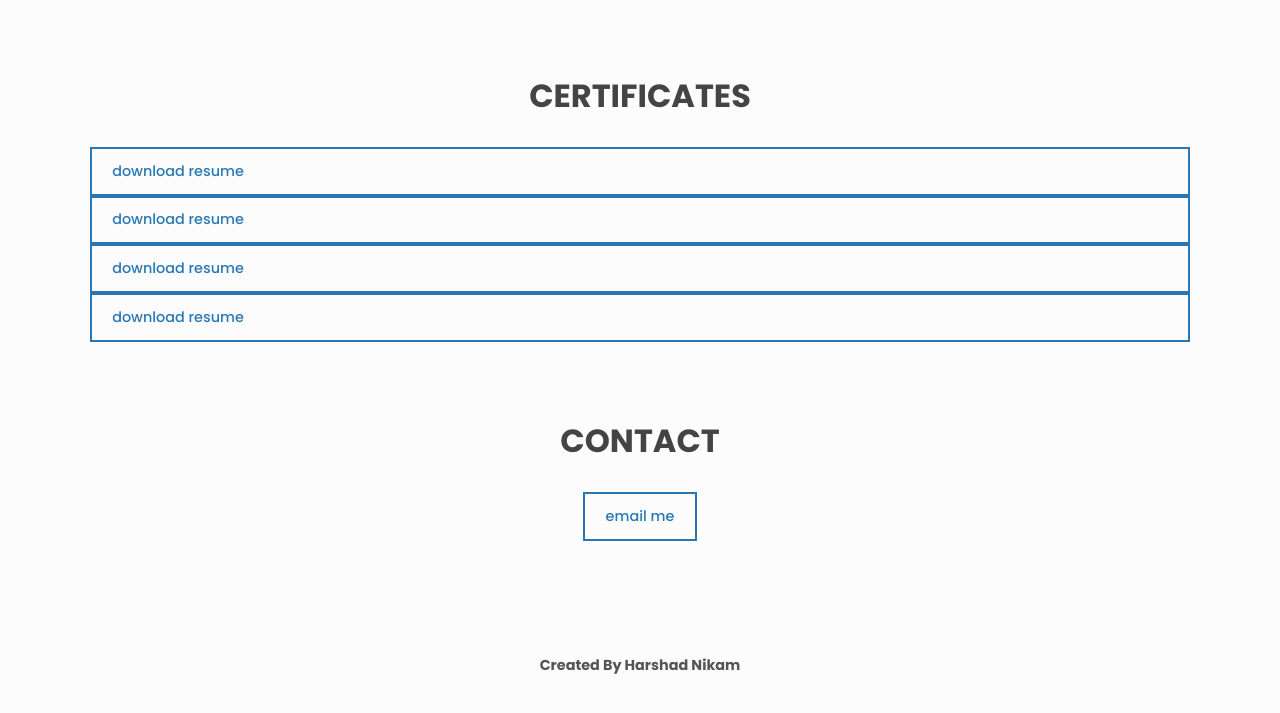
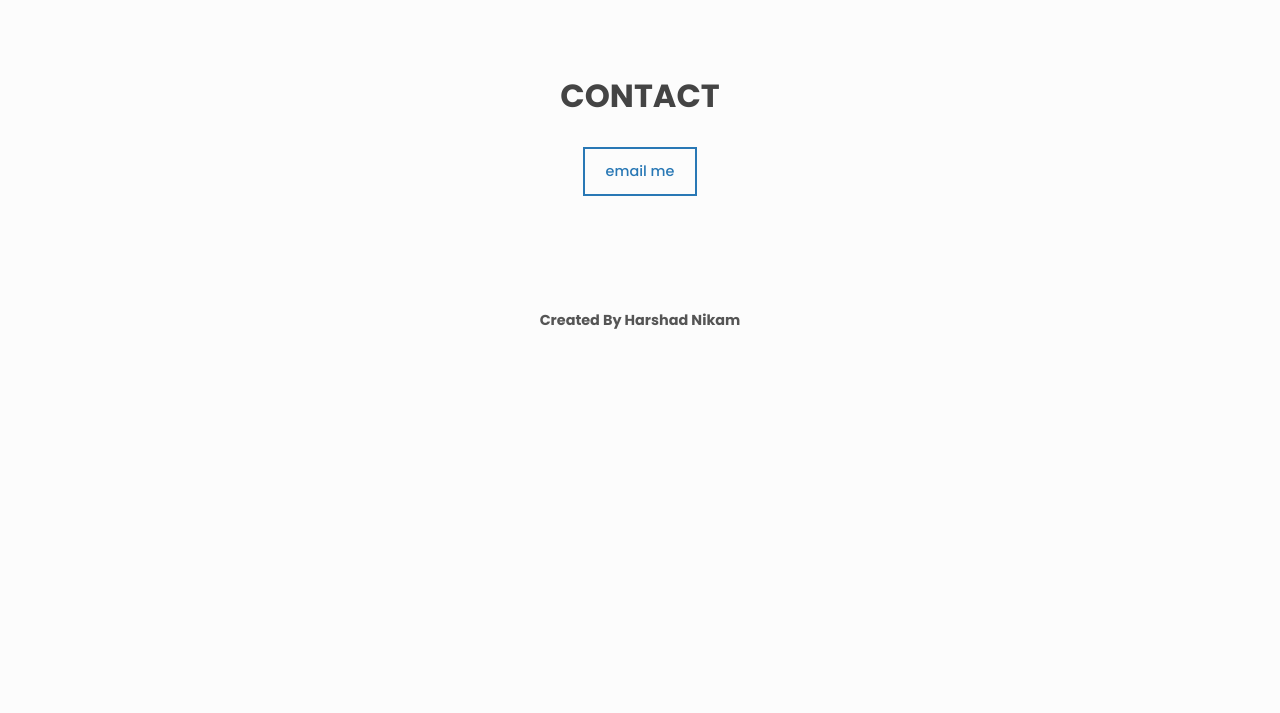
Before and after one commit to harshad-nikam/Portfolio, a plain HTML site: page index.html in a window 1280 px wide. Shown: the part 1419-2132 px from the top of the page. After the commit the page ends 1799 px from the top, so only its background shows below. Drawn offline with Linux system fonts and the light colour scheme.

Commit message:
index.html

```diff
--- a/index.html
+++ b/index.html
@@ -165,21 +165,7 @@ driven to continuously develop skills and contribute to innovative projects.
           <li class="skills__list-item btn btn--plain">Canva</li>
         </ul>
       </section>
-      <section class="section skills" id="skills">
-        <h2 class="section__title">Certificates</h2>
-       <a href="./Harshad_Nikam.pdf" download class="download-btn">
-            <span class="btn btn--outline">Download Resume</span>
-          </a>
-        <a href="./Harshad_Nikam.pdf" download class="download-btn">
-            <span class="btn btn--outline">Download Resume</span>
-          </a>
-        <a href="./Harshad_Nikam.pdf" download class="download-btn">
-            <span class="btn btn--outline">Download Resume</span>
-          </a>
-        <a href="./Harshad_Nikam.pdf" download class="download-btn">
-            <span class="btn btn--outline">Download Resume</span>
-          </a>
-      </section>
+
 
       <!-- Contact -->
       <section class="section contact center" id="contact">
```
